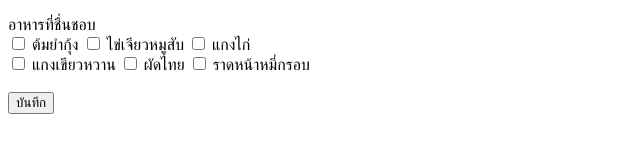
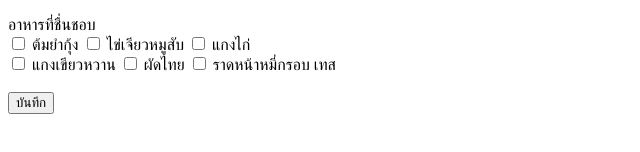
Before and after one commit to Jakkarin2311/week02, a plain HTML site: page index.html in a window 1280 px wide. Shown: the part 572-724 px from the top of the page, 0-640 px from the left. Drawn offline with Linux system fonts and the light colour scheme.

Commit message:
แก้ไขโค้ดตามที่ต้องการ

```diff
--- a/index.html
+++ b/index.html
@@ -73,11 +73,10 @@
         <input type="checkbox" id="pad_thai" name="favorite_food[]" value="pad_thai">
         <label for="pad_thai">ผัดไทย</label>
         <input type="checkbox" id="crispy_noodles" name="favorite_food[]" value="crispy_noodles">
-        <label for="crispy_noodles">ราดหน้าหมี่กรอบ</label><br><br>
+        <label for="crispy_noodles">ราดหน้าหมี่กรอบ เทส</label><br><br>
 
         <input type="submit" value="บันทึก">
 
     </form>
-
 </body>
 </html>
```
